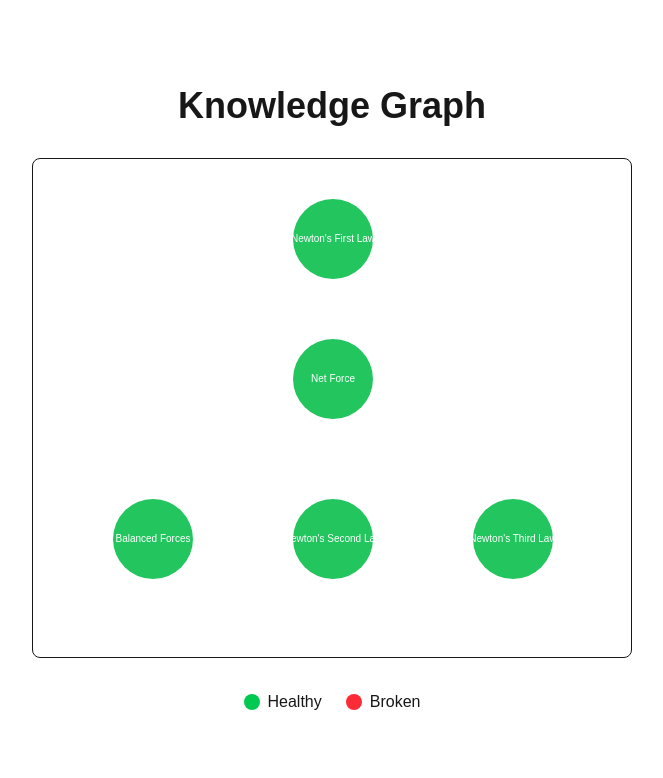
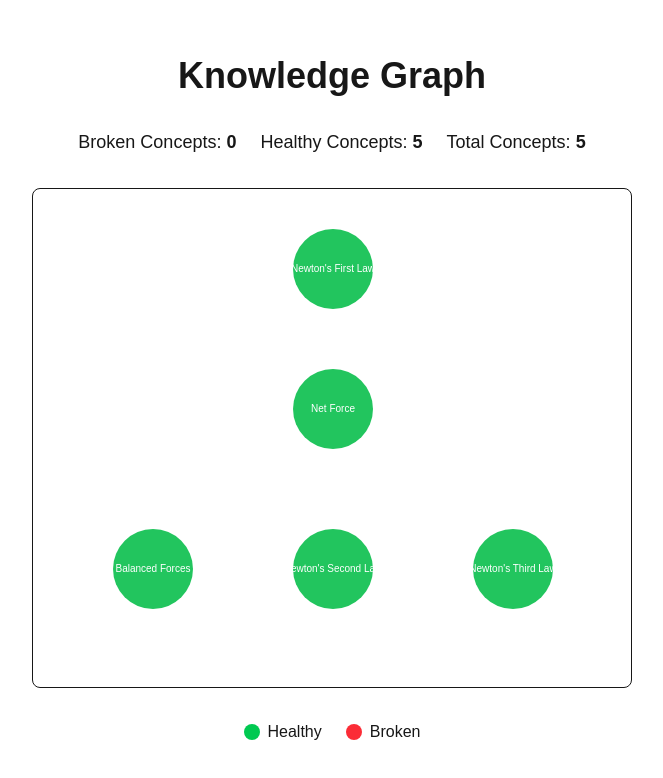
Before and after one commit to Omkarkele2006/SciSleuth, a Next.js app in the folder frontend/: page /graph in a window 1280 px wide. Shown: the top 778 px of the page, without its empty margins (308-971 px from the left). Built offline with nearby package versions, Linux system fonts and the light colour scheme.

Commit message:
feat: add graph health summary panel

```diff
--- a/frontend/src/app/graph/page.tsx
+++ b/frontend/src/app/graph/page.tsx
@@ -28,12 +28,41 @@ export default function GraphPage() {
 
         setBrokenNodes(result);
     }, []);
+    const totalNodes =
+        nodes.length;
 
+    const brokenCount =
+        brokenNodes.length;
+
+    const healthyCount =
+        totalNodes - brokenCount;
     return (
         <main className="min-h-screen flex flex-col items-center justify-center gap-8 p-8">
             <h1 className="text-4xl font-bold">
                 Knowledge Graph
             </h1>
+            <div className="flex gap-6 text-lg">
+                <div>
+                    Broken Concepts:{" "}
+                    <strong>
+                        {brokenCount}
+                    </strong>
+                </div>
+
+                <div>
+                    Healthy Concepts:{" "}
+                    <strong>
+                        {healthyCount}
+                    </strong>
+                </div>
+
+                <div>
+                    Total Concepts:{" "}
+                    <strong>
+                        {totalNodes}
+                    </strong>
+                </div>
+            </div>
 
             <GraphCanvas
                 brokenNodes={brokenNodes}
--- a/frontend/src/app/layout.tsx
+++ b/frontend/src/app/layout.tsx
@@ -13,7 +13,7 @@ const geistMono = Geist_Mono({
 });
 
 export const metadata: Metadata = {
-  title: "Create Next App",
+  title: "SciSleuth",
   description: "Generated by create next app",
 };
 
```
